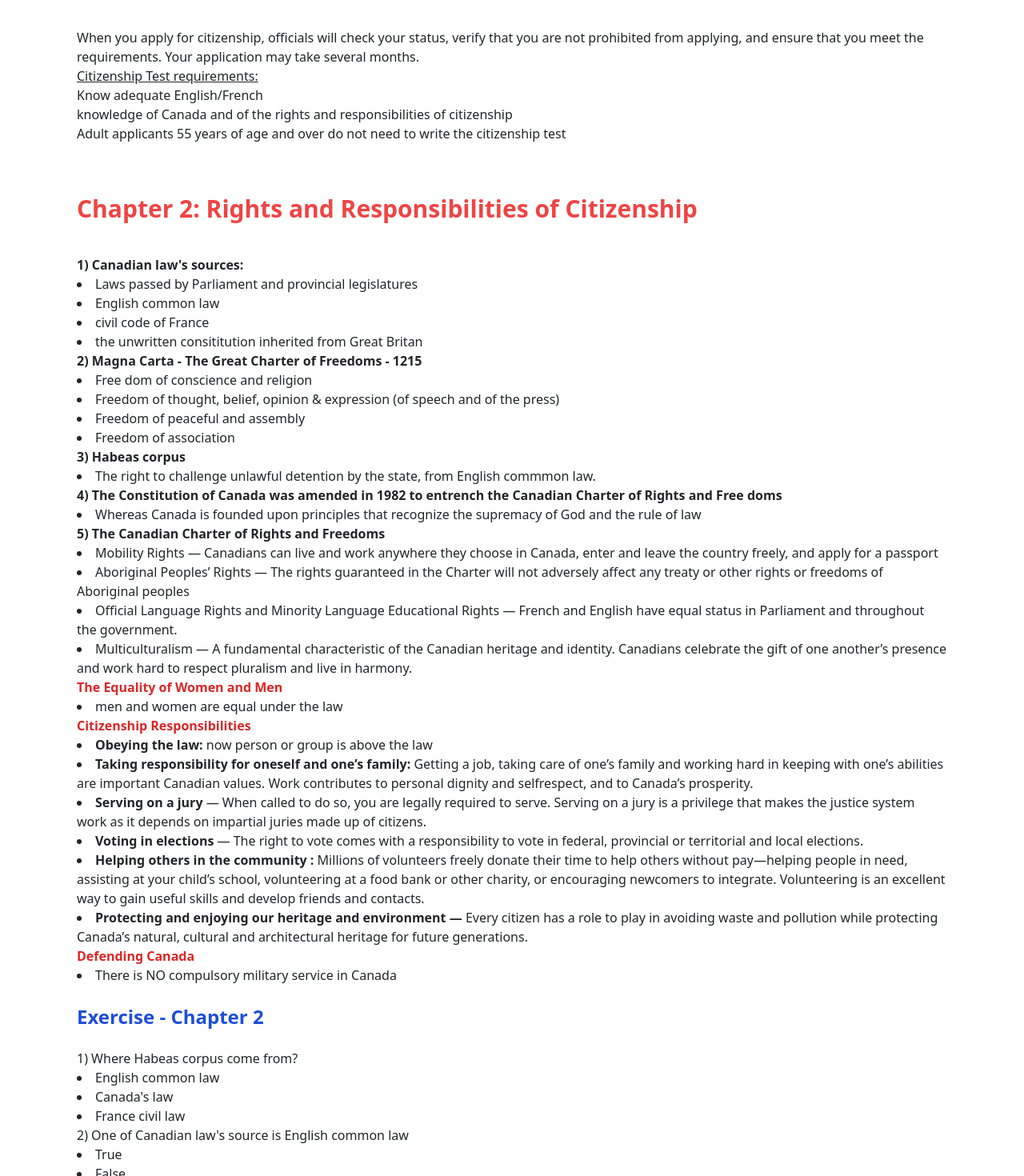
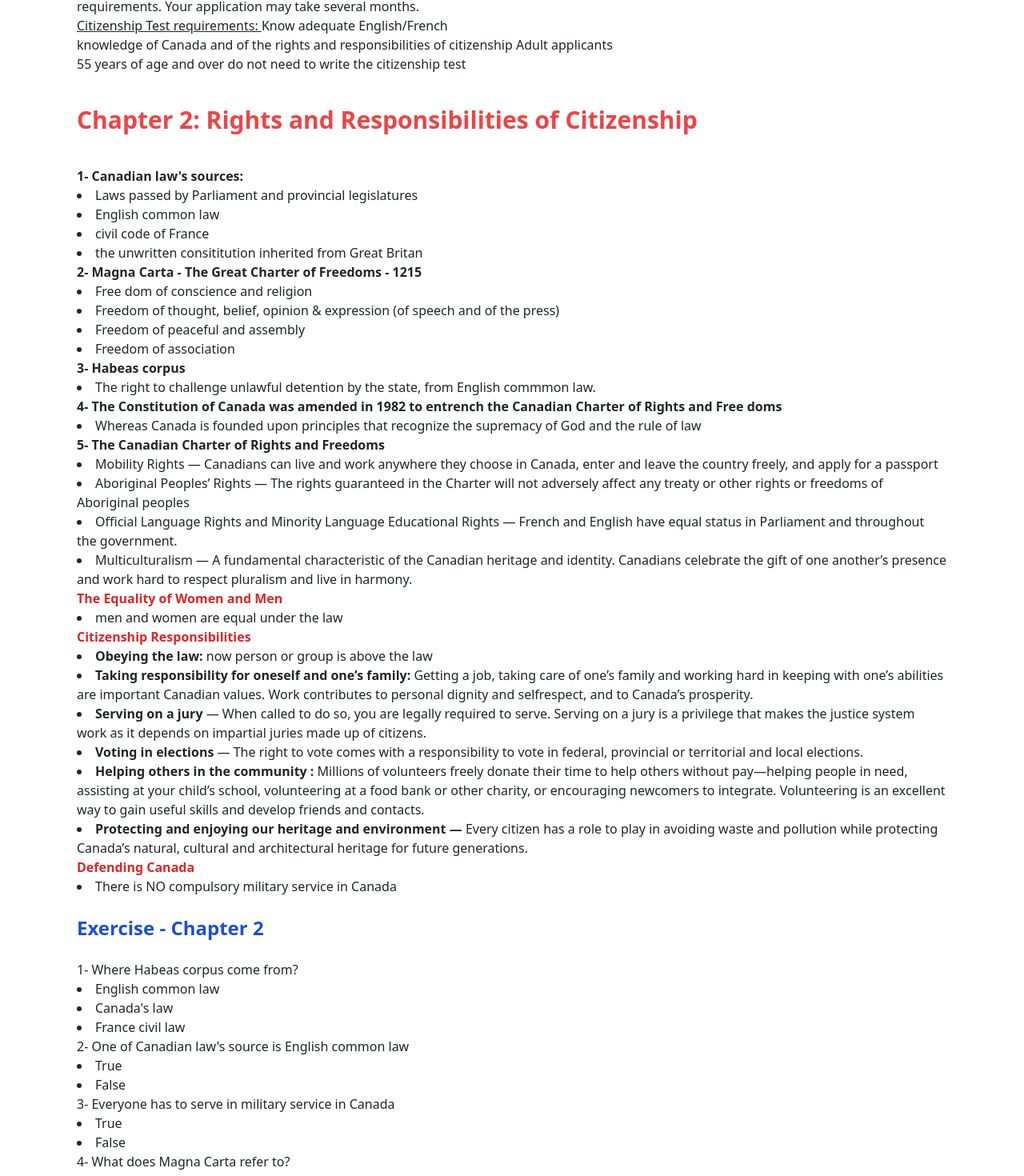
Before and after one commit to vanguyen333/mysiteO, a React (Vite) app: page /courses/canadiancitizenship in a window 1280 px wide. Shown: the part 796-2266 px from the top of the page at 80% size. Built offline with nearby package versions, Linux system fonts and the light colour scheme.

Commit message:
naved fixed at top fixed='to' to the navbar

```diff
--- a/package.json
+++ b/package.json
@@ -17,6 +17,7 @@
     "react-bootstrap": "^2.7.4",
     "react-dom": "^18.2.0",
     "react-icons": "^4.10.1",
+    "react-paginate": "^8.2.0",
     "react-responsive-carousel": "^3.2.23",
     "react-router-dom": "^6.13.0",
     "react-slick": "^0.29.0",
--- a/src/CitizenCompo/Chapter1.jsx
+++ b/src/CitizenCompo/Chapter1.jsx
@@ -11,17 +11,10 @@ const Chapter1 = () => {
         requirements. Your application may take several months.
         <br />
         <span className="underline"> Citizenship Test requirements: </span>
-        <ul>
-          <li> Know adequate English/French</li>
-          <li>
-            knowledge of Canada and of the rights and responsibilities of
-            citizenship
-          </li>
-          <li>
-            Adult applicants 55 years of age and over do not need to write the
-            citizenship test
-          </li>
-        </ul>
+        Know adequate English/French <br />
+        knowledge of Canada and of the rights and responsibilities of
+        citizenship Adult applicants <br />
+        55 years of age and over do not need to write the citizenship test
         <br />
       </p>
     </div>
--- a/src/CitizenCompo/Chapter2.jsx
+++ b/src/CitizenCompo/Chapter2.jsx
@@ -5,7 +5,7 @@ const Chapter2 = () => {
         Chapter 2: Rights and Responsibilities of Citizenship
       </h1>
       <p>
-        <span className="font-bold">1) Canadian law's sources:</span>
+        <span className="font-bold">1- Canadian law's sources:</span>
 
         <li> Laws passed by Parliament and provincial legislatures</li>
         <li> English common law</li>
@@ -13,7 +13,7 @@ const Chapter2 = () => {
         <li> the unwritten consititution inherited from Great Britan</li>
 
         <span className="font-bold">
-          2) Magna Carta - The Great Charter of Freedoms - 1215
+          2- Magna Carta - The Great Charter of Freedoms - 1215
         </span>
         <li>Free dom of conscience and religion</li>
         <li>
@@ -23,13 +23,13 @@ const Chapter2 = () => {
         <li>Freedom of peaceful and assembly</li>
         <li>Freedom of association</li>
       </p>
-      <span className="font-bold">3) Habeas corpus</span>
+      <span className="font-bold">3- Habeas corpus</span>
       <li>
         The right to challenge unlawful detention by the state, from English
         commmon law.
       </li>
       <span className="font-bold">
-        4) The Constitution of Canada was amended in 1982 to entrench the
+        4- The Constitution of Canada was amended in 1982 to entrench the
         Canadian Charter of Rights and Free doms
       </span>
       <li>
@@ -37,7 +37,7 @@ const Chapter2 = () => {
         of God and the rule of law
       </li>
       <span className="font-bold">
-        5) The Canadian Charter of Rights and Freedoms
+        5- The Canadian Charter of Rights and Freedoms
       </span>
       <li>
         Mobility Rights — Canadians can live and work anywhere they choose in
@@ -117,22 +117,22 @@ const Chapter2 = () => {
       <div className="font-bold text-blue-700 text-2xl py-6">
         Exercise - Chapter 2
       </div>
-      <span>1) Where Habeas corpus come from?</span>
+      <span>1- Where Habeas corpus come from?</span>
       <li> English common law</li>
       <li> Canada's law</li>
       <li> France civil law</li>
-      <span>2) One of Canadian law's source is English common law</span>
+      <span>2- One of Canadian law's source is English common law</span>
       <li>True</li>
       <li>False</li>
-      <span>3) Everyone has to serve in military service in Canada</span>
+      <span>3- Everyone has to serve in military service in Canada</span>
       <li>True</li>
       <li>False</li>
-      <span>4) What does Magna Carta refer to?</span>
+      <span>4- What does Magna Carta refer to?</span>
       <li>Freedom of association</li>
       <li>English common law</li>
       <li>The Great Charter of Freedoms</li>
       <li>civil code of France</li>
-      <span>5) Men and women are not equal under the law.</span>
+      <span>5- Men and women are not equal under the law.</span>
       <li>True</li>
       <li>False</li>
     </div>
--- a/src/components/Footer.jsx
+++ b/src/components/Footer.jsx
@@ -16,7 +16,7 @@ const Footer = () => {
           />
         </a>
         <a href="https://www.linkedin.com/in/van-nguyen-2aa017224/">
-          <img className="h-6 border-none" src="./imgs/linkedin.svg" />{" "}
+          <img className="h-6 border-none" src="./imgs/linkedin.svg" />
         </a>
       </div>
     </div>
--- a/src/components/ThanhNav.jsx
+++ b/src/components/ThanhNav.jsx
@@ -17,6 +17,7 @@ const ThanhNav = () => {
         collapseOnSelect
         expand="xl"
         variant="dark"
+        fixed="top"
       >
         <Container>
           <Navbar.Brand href="/">
@@ -26,7 +27,7 @@ const ThanhNav = () => {
           <Navbar.Toggle aria-controls="responsive-navbar-nav" />
           <Navbar.Collapse id="responsive-navbar-nav">
             <Nav className="ms-auto flex flex-end text-lg ">
-              <Nav.Link as={NavLink} to="/" exact>
+              <Nav.Link as={NavLink} to="/" exact={CSSMathValue.toString()}>
                 Home
               </Nav.Link>
               <Nav.Link as={NavLink} to="/about">
--- a/src/pages/CanadianCitizenship.jsx
+++ b/src/pages/CanadianCitizenship.jsx
@@ -2,6 +2,7 @@ import Chapter1 from "../CitizenCompo/Chapter1";
 import Chapter2 from "../CitizenCompo/Chapter2";
 import Contents from "../CitizenCompo/Contents";
 import Footer from "../components/Footer";
+
 const CanadianCitizenship = () => {
   return (
     <div className="">
@@ -23,7 +24,8 @@ const CanadianCitizenship = () => {
       <Contents />
       <Chapter1 />
       <Chapter2 />
-      <Footer />
+
+      {/* <Footer /> */}
     </div>
   );
 };
--- a/src/pages/Html.jsx
+++ b/src/pages/Html.jsx
@@ -1,5 +1,12 @@
+import Footer from "../components/Footer";
+
 const Html = () => {
-  return <div className="html">Let's learn HTML</div>;
+  return (
+    <div className="html">
+      Let's learn HTML
+      {/* <Footer /> */}
+    </div>
+  );
 };
 
 export default Html;
```
Also changed, not shown: 1 other file (tests, documents, lock files or other folders).
